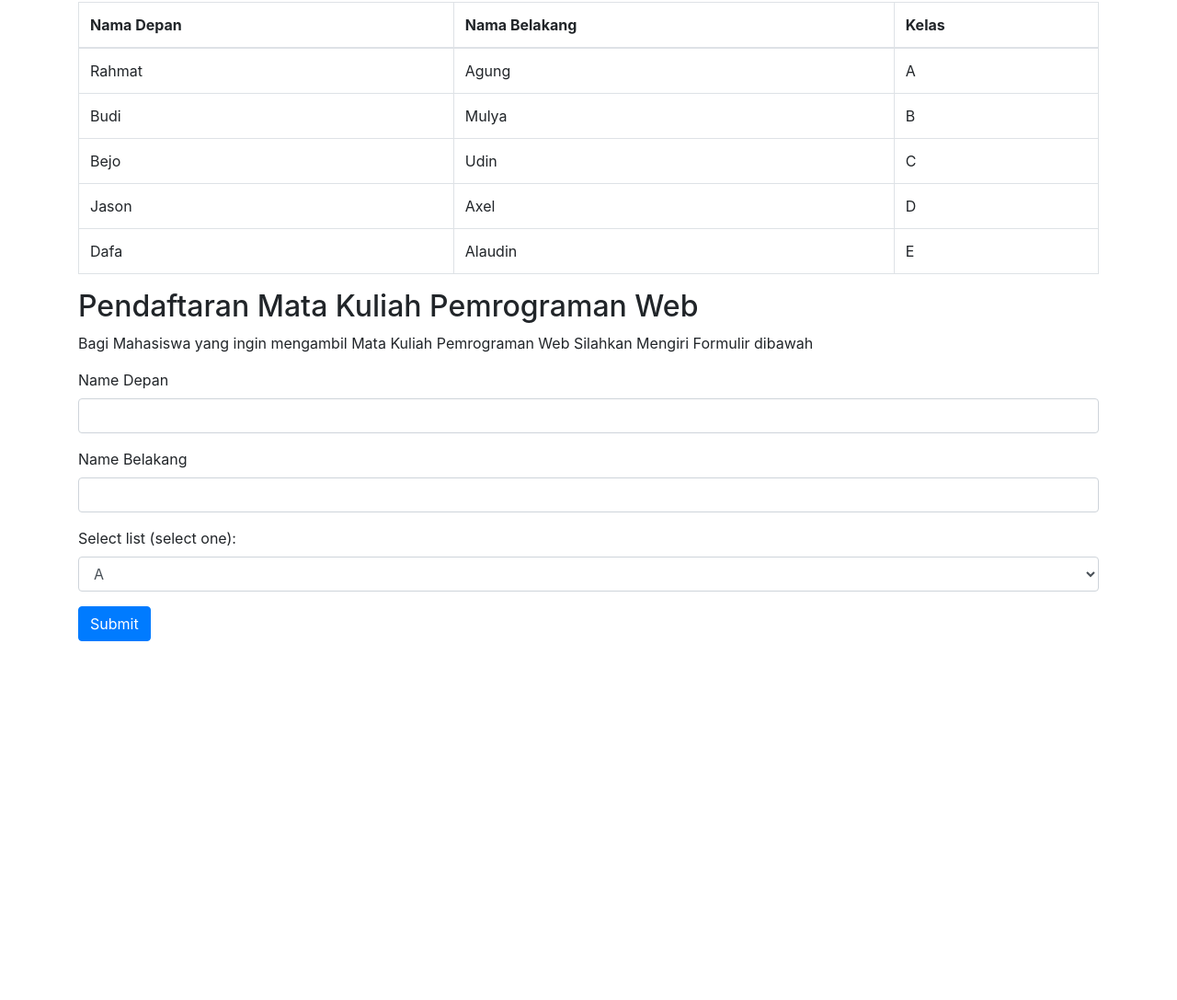
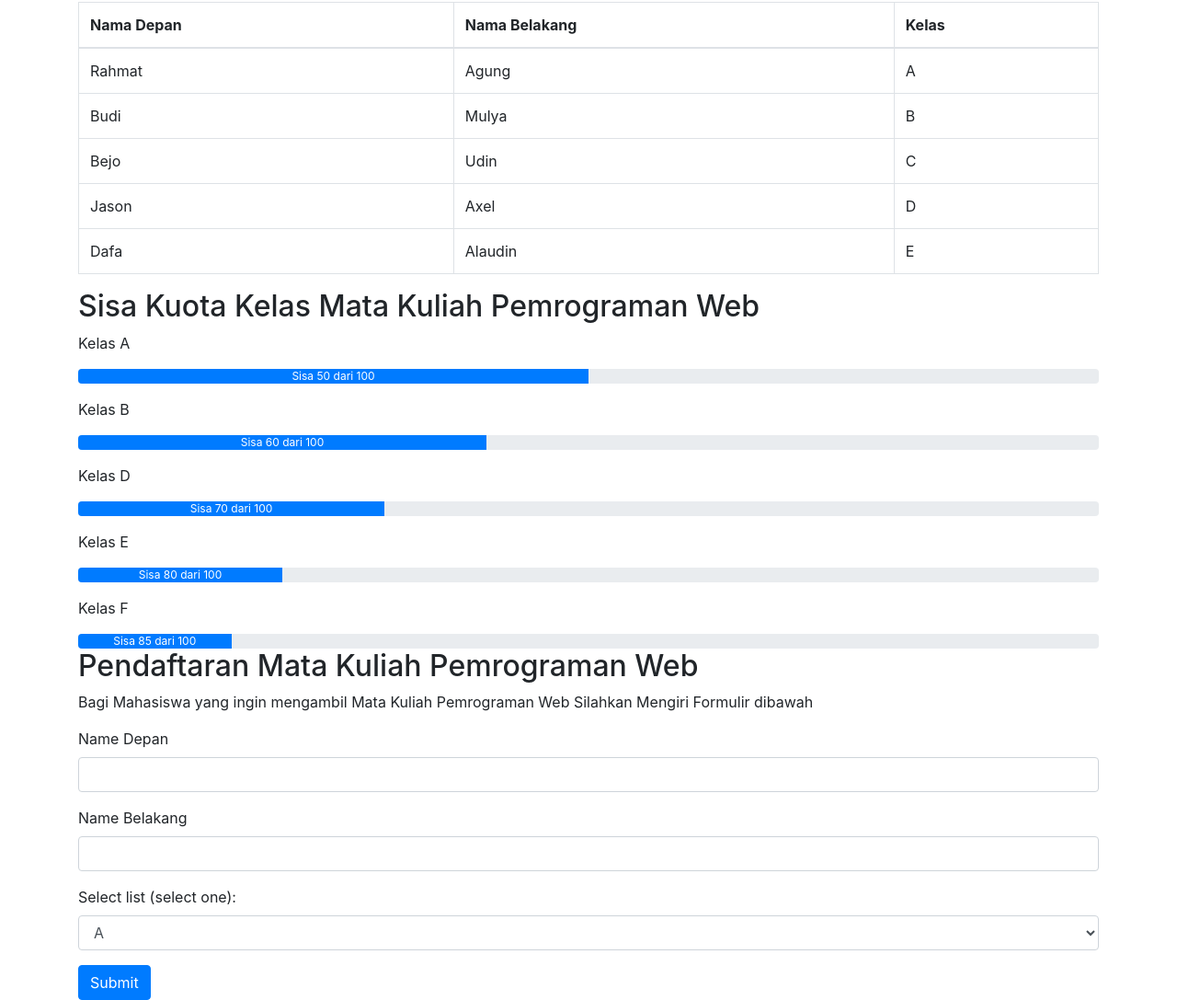
Before and after one commit to akmoll/pweb, a plain HTML site: page 05211940000115.html in a window 1280 px wide. Shown: the part 777-1864 px from the top of the page at 92% size. Before the commit the page ends 1474 px from the top, so only its background shows below. Drawn offline with nearby package versions, Linux system fonts and the light colour scheme.

Commit message:
Update 05211940000115.html

```diff
--- a/05211940000115.html
+++ b/05211940000115.html
@@ -96,6 +96,33 @@
     </tbody>
   </table>
 </div>
+<div class="container">
+  <h2>Sisa Kuota Kelas Mata Kuliah Pemrograman Web</h2>
+  <p> Kelas A </p>
+  <div class="progress">
+    <div class="progress-bar" style="width:50%">Sisa 50 dari 100</div>
+  </div>
+  <p></p>
+  <p> Kelas B </p>
+  <div class="progress">
+    <div class="progress-bar" style="width:40%">Sisa 60 dari 100</div>
+  </div>
+  <p></p>
+  <p> Kelas D </p>
+  <div class="progress">
+    <div class="progress-bar" style="width:30%">Sisa 70 dari 100</div>
+  </div>
+  <p></p>
+  <p> Kelas E </p>
+  <div class="progress">
+    <div class="progress-bar" style="width:20%">Sisa 80 dari 100</div>
+  </div>
+  <p></p>
+  <p> Kelas F </p>
+  <div class="progress">
+    <div class="progress-bar" style="width:15%">Sisa 85 dari 100</div>
+  </div>
+</div>
 
 <div class="container">
   <h2>Pendaftaran Mata Kuliah Pemrograman Web</h2>
```
